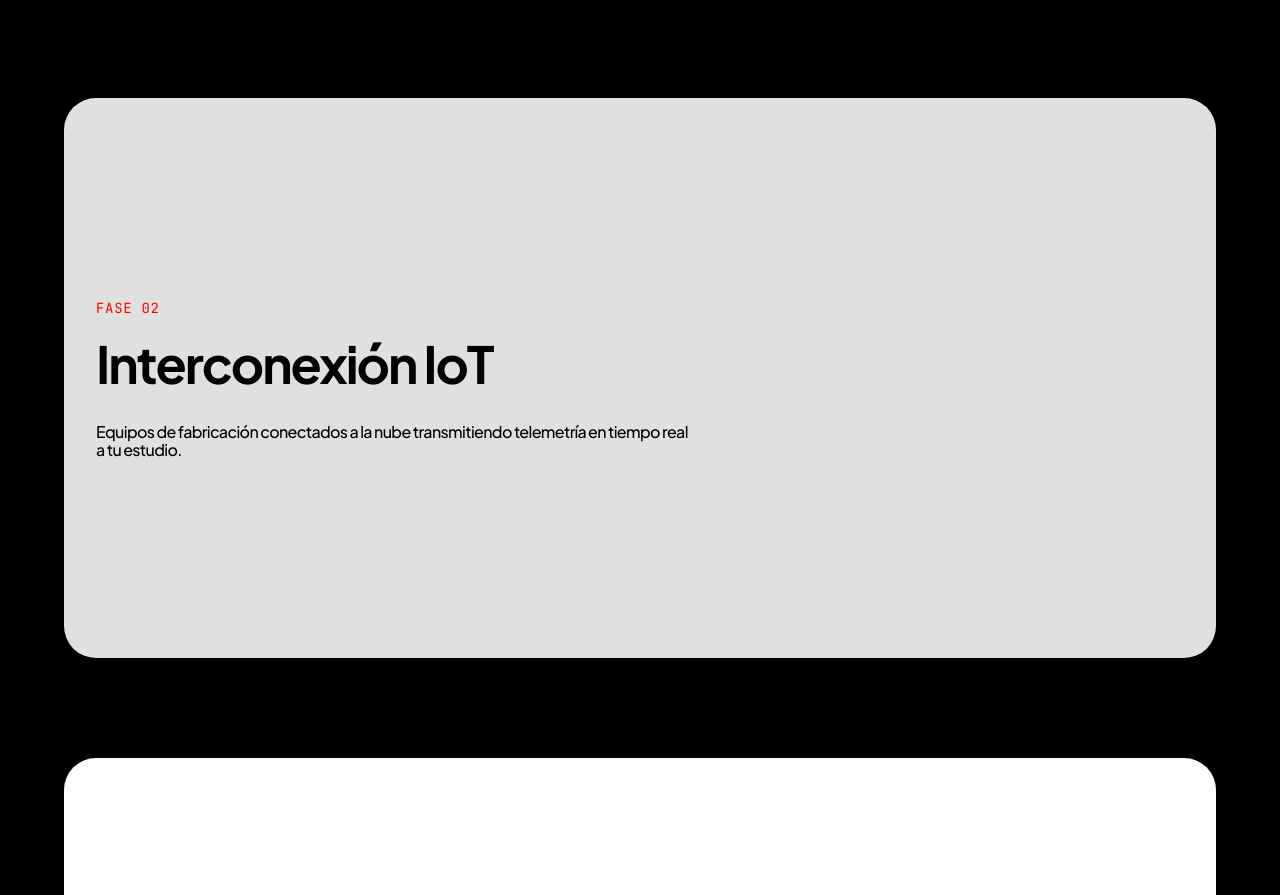
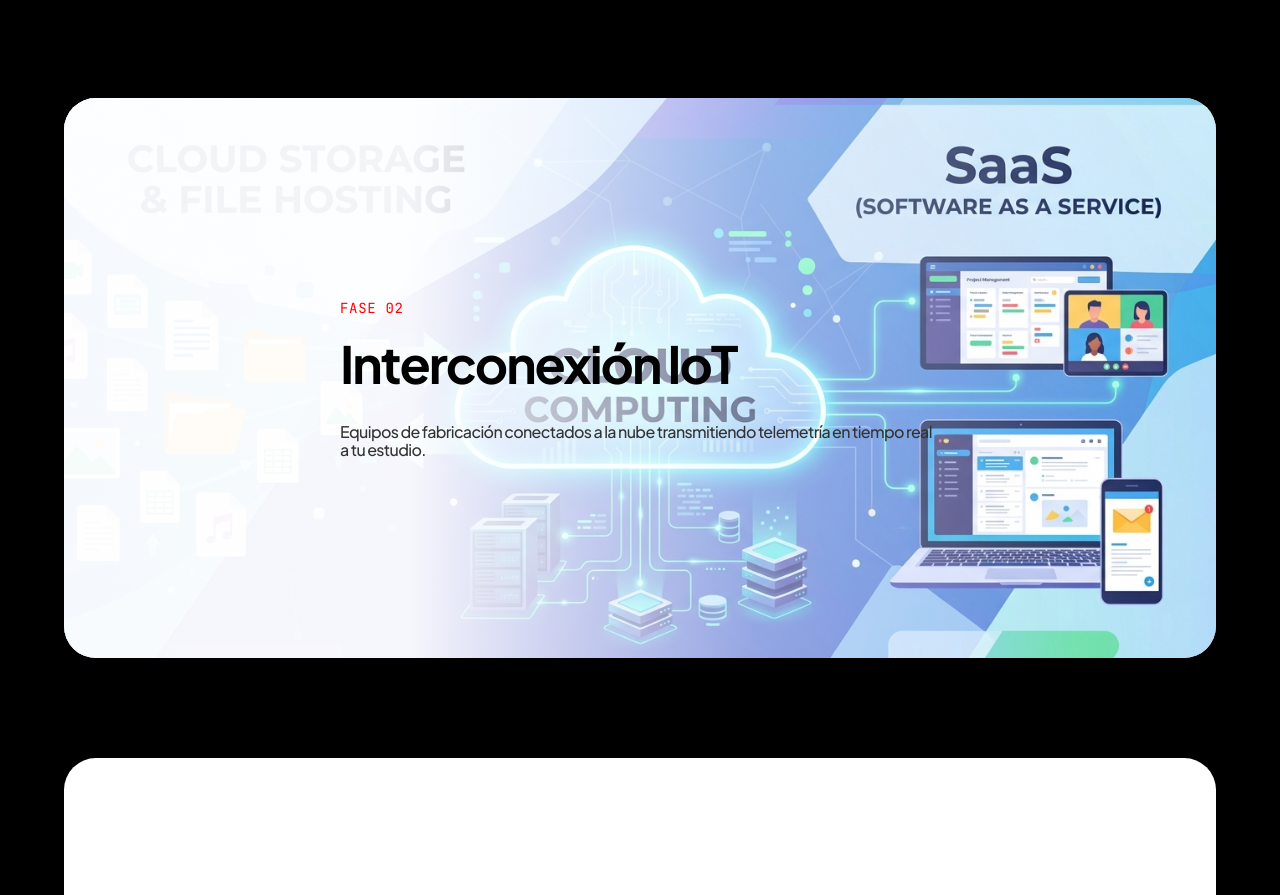
Before and after one commit to titolizar/artmakeit-web-1, a React (Vite) app: page /lab in a window 1280 px wide. Shown: the part 2474-3369 px from the top of the page. Built offline with nearby package versions, Linux system fonts and the light colour scheme; no server answers.

Commit message:
V1.1 - Phase 02 Card Image Background & IOT Visuals

```diff
--- a/src/pages/LabStudio.tsx
+++ b/src/pages/LabStudio.tsx
@@ -6,6 +6,7 @@ import { Header, Footer, Pricing, Testimonials } from '../components/Shared';
 import heroImage from '../assets/hero-lab.jpg';
 import heroVideo from '../assets/hero-video.mp4';
 import maquetaImage from '../assets/maqueta.jpg';
+import iotImage from '../assets/iot.jpg';
 
 gsap.registerPlugin(ScrollTrigger);
 
@@ -364,10 +365,28 @@ const LabStudio = () => {
             </div>
           </div>
 
-          <div className="stacked-card card" style={{ height: '70vh', backgroundColor: '#e0e0e0', display: 'flex', flexDirection: 'column', justifyContent: 'center' }}>
-            <div className="telemetry-data" style={{ color: 'var(--color-red)', marginBottom: '1rem' }}>Fase 02</div>
-            <h2 className="h2" style={{ marginBottom: '2rem' }}>Interconexión IoT</h2>
-            <p className="h4" style={{ maxWidth: '600px', fontWeight: 500 }}>Equipos de fabricación conectados a la nube transmitiendo telemetría en tiempo real a tu estudio.</p>
+          <div className="stacked-card card" style={{
+            height: '70vh', backgroundColor: '#e0e0e0', display: 'flex', flexDirection: 'column',
+            justifyContent: 'center', position: 'relative', overflow: 'hidden', padding: 0
+          }}>
+            {/* Background Image with Overlay */}
+            <div style={{ position: 'absolute', top: 0, left: 0, width: '100%', height: '100%', zIndex: 1 }}>
+              <img
+                src={iotImage}
+                alt="Infraestructura IoT"
+                style={{ width: '100%', height: '100%', objectFit: 'cover' }}
+              />
+              <div style={{
+                position: 'absolute', top: 0, left: 0, width: '100%', height: '100%',
+                background: 'linear-gradient(90deg, rgba(255,255,255,0.95) 30%, rgba(255,255,255,0.4) 60%, transparent 100%)'
+              }} />
+            </div>
+
+            <div className="container" style={{ position: 'relative', zIndex: 10 }}>
+              <div className="telemetry-data" style={{ color: 'var(--color-red)', marginBottom: '1rem' }}>Fase 02</div>
+              <h2 className="h2" style={{ marginBottom: '2rem', color: '#000' }}>Interconexión IoT</h2>
+              <p className="h4" style={{ maxWidth: '600px', fontWeight: 500, color: '#333' }}>Equipos de fabricación conectados a la nube transmitiendo telemetría en tiempo real a tu estudio.</p>
+            </div>
           </div>
 
           <div className="stacked-card card" style={{ height: '70vh', backgroundColor: '#ffffff', display: 'flex', flexDirection: 'column', justifyContent: 'center', boxShadow: '0 -10px 40px rgba(0,0,0,0.1)' }}>
```
Also changed, not shown: src/assets/iot.jpg (added).
